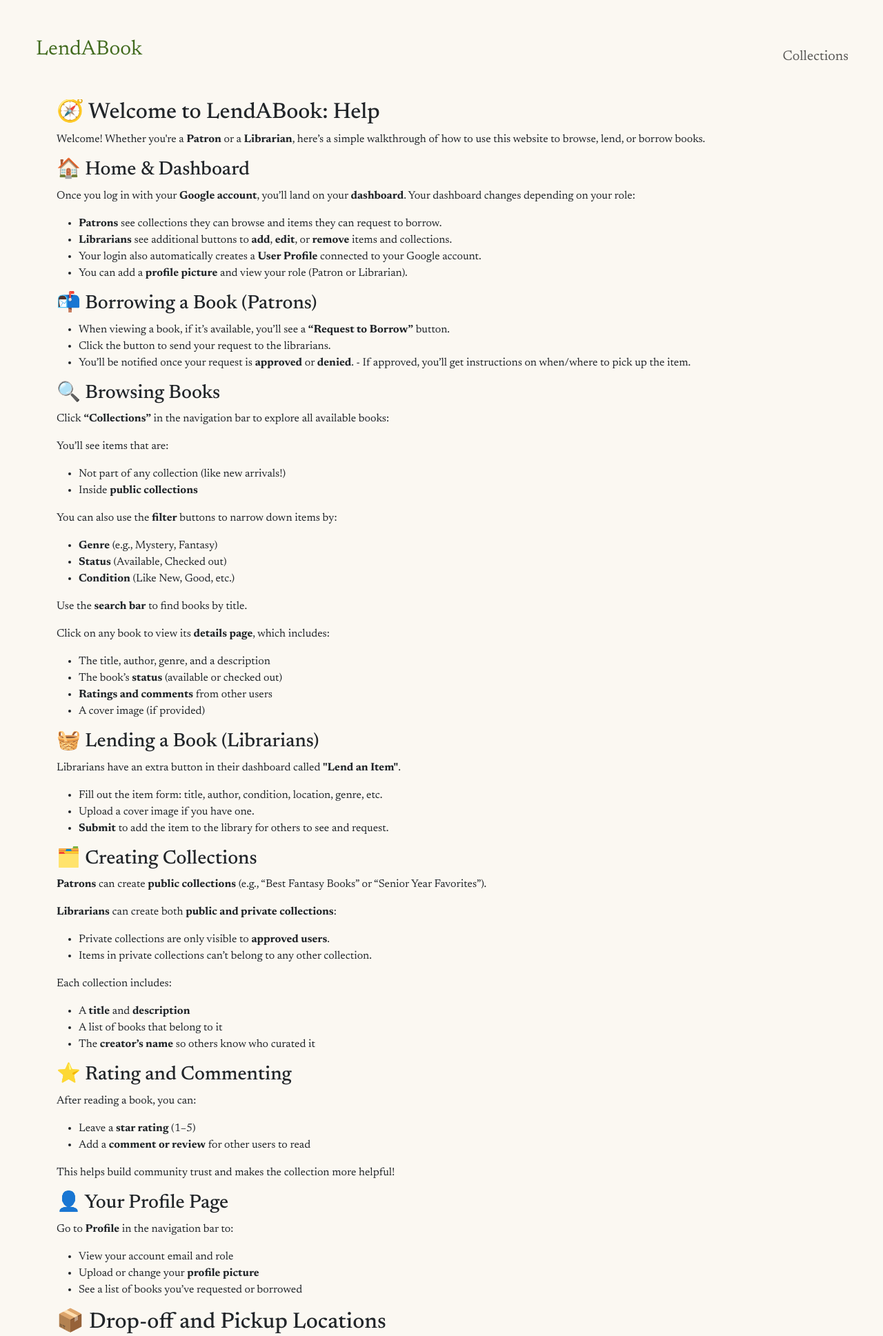
After one commit to aziza50/Book-Catalog-and-Lending-App, a Django app: page /help_page/ in a window 1280 px wide. The commit adds this page. Shown: the top 1937 px of the page at 69% size. Run offline with Django 5.2, Linux system fonts and the light colour scheme; some libraries are stand-ins or nearby versions.

Commit message:
Merged mergeModels with sprint5 branch

```diff
--- a/catalog/models.py
+++ b/catalog/models.py
@@ -44,7 +44,6 @@ class Book(models.Model):
     genre = models.CharField(max_length=100, choices = Genre.choices)
     rating = models.IntegerField(default = 0, validators = [MinValueValidator(1), MaxValueValidator(5)])
     location = models.CharField(max_length = 27, choices = Location.choices, default = Location.SHANNON)
-    comments = models.CharField(max_length = 200, blank = True, null =True)
     description = models.TextField(max_length = 200, default = " ")
     cover_image = models.ImageField(storage=MediaStorage(), upload_to='book_covers/', null=True, blank=True)
     is_private = models.BooleanField(default=False)  # Private field
@@ -67,6 +66,7 @@ class Collection(models.Model):
     description = models.TextField(blank=True, null=True)
     creator = models.ForeignKey(User, on_delete=models.CASCADE, related_name="collections")
     books = models.ManyToManyField(Book, related_name="collections", blank=True)
+    cover_image = models.ImageField(storage=MediaStorage(), upload_to='book_covers/', null=True, blank=True)
 
     def __str__(self):
         return self.title
--- a/catalog/templates/catalog/add_book.html
+++ b/catalog/templates/catalog/add_book.html
@@ -3,6 +3,7 @@
 {% load static %}
     <div class="container">
         <h1>Add a New Book</h1>
+        <hr class="mt-0 line-strip" >
       {% csrf_token %}
 
         <!-- Display form errors if they exist -->
--- a/catalog/templates/catalog/base.html
+++ b/catalog/templates/catalog/base.html
@@ -34,6 +34,9 @@
               <a class="nav-link mx-lg-2" href="{% url 'users:profile'%}">My Profile</a>
           </li>
           <li class="nav-item">
+                <a class="nav-link" href="{% url 'users:help_page' %}">Help</a>
+            </li>
+          <li class="nav-item">
               <a class="nav-link mx-lg-2" href="{% url 'users:logout'%}">Logout</a>
           </li>
           {% endif %}
--- a/users/templates/users/dashboard.html
+++ b/users/templates/users/dashboard.html
@@ -7,7 +7,7 @@
     </div>
 </div>
 <div class="center-button">
-    <a href="{% url 'catalog:book_list' %}" class="btn btn-custom active text-white" role="button">Start Browsing</a>
+    <a href="{% url 'catalog:collections' %}" class="btn btn-custom active text-white" role="button">Start Browsing</a>
 </div>
 <div data-aos="fade-up" data-aos-duration="3000" class = "mapContainer">
     <div id="googleMap"></div>
--- /dev/null
+++ b/users/templates/users/help_page.html
@@ -0,0 +1,251 @@
+{% extends "catalog/base.html" %}
+{% block content %}
+<!DOCTYPE html>
+<html lang="en">
+<head>
+    <meta charset="UTF-8">
+    <title>Title</title>
+</head>
+<body>
+<h2>🧭 Welcome to LendABook: Help</h2>
+
+<p>Welcome! Whether you're a <b>Patron</b> or a <b>Librarian</b>, here’s a simple walkthrough of how to use this website to browse, lend, or borrow books.</p>
+
+<h3>🏠 Home & Dashboard</h3>
+<p>Once you log in with your <b>Google account</b>, you’ll land on your <b>dashboard</b>. Your dashboard changes depending on your role:</p>
+
+<ul>
+    <li>
+		<b>Patrons</b> see collections they can browse and items they can request to borrow.
+
+    </li>
+    <li>
+		<b>Librarians</b> see additional buttons to <b>add</b>, <b>edit</b>, or <b>remove</b> items and collections.
+
+    </li>
+    <li>
+    	Your login also automatically creates a <b>User Profile</b> connected to your Google account.
+
+    </li>
+    <li>
+        You can add a <b>profile picture</b> and view your role (Patron or Librarian).
+
+    </li>
+</ul>
+
+<h3>📬 Borrowing a Book (Patrons)</h3>
+<ul>
+    <li>
+        	When viewing a book, if it’s available, you’ll see a <b>“Request to Borrow”</b> button.
+
+    </li>
+     <li>
+        	Click the button to send your request to the librarians.
+
+    </li>
+     <li>
+        	You’ll be notified once your request is <b>approved</b> or <b>denied</b>. - If approved, you’ll get instructions on when/where to pick up the item.
+
+    </li>
+</ul>
+
+<h3>🔍 Browsing Books</h3>
+<p>Click <b>“Collections”</b> in the navigation bar to explore all available books:
+</p>
+<p>You’ll see items that are:
+</p>
+<ul>
+    <li>
+        	Not part of any collection (like new arrivals!)
+
+    </li>
+    <li>
+        	Inside <b>public collections</b>
+
+    </li>
+</ul>
+<p>You can also use the <b>filter</b> buttons to narrow down items by:
+</p>
+<ul>
+    <li>
+        	<b>Genre</b> (e.g., Mystery, Fantasy)
+
+    </li>
+    <li>
+       		<b>Status</b> (Available, Checked out)
+
+    </li>
+    <li>
+        	<b>Condition</b> (Like New, Good, etc.)
+
+    </li>
+</ul>
+<p>Use the <b>search bar</b> to find books by title.
+</p>
+<p>Click on any book to view its <b>details page</b>, which includes:
+</p>
+<ul>
+    <li>
+       		The title, author, genre, and a description
+
+    </li>
+    <li>
+        	The book’s <b>status</b> (available or checked out)
+
+    </li>
+    <li>
+        	<b>Ratings and comments</b> from other users
+
+    </li>
+    <li>
+       		A cover image (if provided)
+
+    </li>
+</ul>
+<h3>🧺 Lending a Book (Librarians)</h3>
+<p>Librarians have an extra button in their dashboard called <b>"Lend an Item"</b>.
+</p>
+<ul>
+    <li>
+        	Fill out the item form: title, author, condition, location, genre, etc.
+
+    </li>
+    <li>
+        	Upload a cover image if you have one.
+
+    </li>
+    <li>
+        	<b>Submit</b> to add the item to the library for others to see and request.
+
+    </li>
+</ul>
+
+<h3>🗂️ Creating Collections</h3>
+<p><b>Patrons</b> can create <b>public collections</b> (e.g., “Best Fantasy Books” or “Senior Year Favorites”).
+</p>
+<p><b>Librarians</b> can create both <b>public and private collections</b>:
+</p>
+<ul>
+    <li>
+        	Private collections are only visible to <b>approved users</b>.
+
+    </li>
+    <li>
+        	Items in private collections can’t belong to any other collection.
+
+    </li>
+</ul>
+<p>Each collection includes:
+</p>
+<ul>
+    <li>
+        	A <b>title</b> and <b>description</b>
+
+    </li>
+     <li>
+        	A list of books that belong to it
+
+    </li>
+     <li>
+        	The <b>creator’s name</b> so others know who curated it
+    </li>
+</ul>
+
+<h3>⭐ Rating and Commenting</h3>
+<p>After reading a book, you can:
+</p>
+<ul>
+    <li>
+        	Leave a <b>star rating</b> (1–5)
+
+    </li>
+    <li>
+       		Add a <b>comment or review</b> for other users to read
+
+    </li>
+</ul>
+<p>This helps build community trust and makes the collection more helpful!
+</p>
+
+<h3>👤 Your Profile Page</h3>
+<p>Go to <b>Profile</b> in the navigation bar to:
+</p>
+<ul>
+    <li>
+        	View your account email and role
+
+    </li>
+    <li>
+       		Upload or change your <b>profile picture</b>
+
+    </li>
+    <li>
+        	See a list of books you’ve requested or borrowed
+
+    </li>
+</ul>
+<h2>📦 Drop-off and Pickup Locations</h2>
+<p>When borrowing or lending an item, it’s important to know <b>where</b> the exchange happens. Our app is designed to make this as convenient and safe as possible. All items are exchanged at <b>designated campus locations</b>.
+</p>
+
+<h3>📍 Available Locations</h3>
+<p>When adding or browsing items, you’ll see one of the following <b>approved drop-off/pickup locations listed</b>:
+</p>
+<ul>
+    <li>
+        Shannon Library
+    </li>
+    <li>
+        Student Health and Wellness
+    </li>
+    <li>
+        Gibbons
+    </li>
+    <li>
+        Rice Hall
+    </li>
+</ul>
+<p>Each book or item will show its <b>location</b> on its detail page.
+</p>
+<h3>🙋 For Patrons </h3>
+<p>1. Once your borrow request is approved, the item will be <b>delivered to the specified location</b>.
+</p>
+<p>	2. You'll receive a notification or email with:
+</p>
+<ul>
+    <li>
+        The <b>location name</b>
+    </li>
+    <li>
+        A brief description of the <b>pickup procedure</b>
+    </li>
+    <li>
+        Any time constraints (e.g., pickup window or deadline)
+    </li>
+</ul>
+
+<h3>🙋‍♀️For Librarians</h3>
+<p>When lending an item:</p>
+<p>	1. You must <b>choose a pickup location</b> from the dropdown when filling out the "Lend Item" form.
+</p>
+<p>	2. Make sure the item is dropped off <b>on time</b> and clearly marked with:
+</p>
+<ul>
+    <li>
+        The <b>title</b>
+    </li>
+    <li>
+        The <b>borrower's name</b>
+    </li>
+    <li>
+        Any notes about return timing, if needed
+    </li>
+</ul>
+<h3>🔁 Returning Items</h3>
+<p>Borrowers will be expected to return items to the <b>same location</b> they were picked up from, unless otherwise coordinated.
+</p>
+<p>Librarians can mark items as “Returned” once they receive them back — this helps keep the library updated and organized.
+</p>
+</body>
+</html>
+{% endblock %}
--- a/users/templates/users/profile.html
+++ b/users/templates/users/profile.html
@@ -3,7 +3,7 @@
 {% load static %}
 
 <h1 class="mb-0 ms-4 header-books" >My Account</h1>
-  <hr class="mt-0" style="border: 1px solid gray; width: 100%;">
+<hr class="mt-0 line-strip" >
 
   <div class="profileSeparate">
     <div class="leftSide">
--- a/users/urls.py
+++ b/users/urls.py
@@ -11,5 +11,6 @@ urlpatterns = [
     path("profile/", views.profile, name="profile"),
     path("resources/", views.resources, name="resources"),
     path("browseGuest/", views.browseGuest, name = "browseGuest"),
+    path("help_page/", views.helpPage, name="help_page"),
 
 ]
--- a/users/views.py
+++ b/users/views.py
@@ -39,6 +39,9 @@ def dashboard(request):
 def resources(request):
     return render(request, "users/resources.html")
 
+def helpPage(request):
+    return render(request, "users/help_page.html")
+
 def profile(request):
     if request.method == 'POST':
         form = ProfilePictureForm(request.POST, request.FILES, instance=request.user.userprofile)
```
Also changed, not shown: catalog/forms.py (+6 -3 lines), catalog/templates/catalog/books.html (+5 -5 lines), catalog/templates/catalog/collections.html (+80 -8 lines), catalog/templates/catalog/create_collection.html (+30 -6 lines), catalog/templates/catalog/item.html (+0 -12 lines), catalog/views.py (+15 -6 lines), app/settings.py (line endings or trailing spaces).
